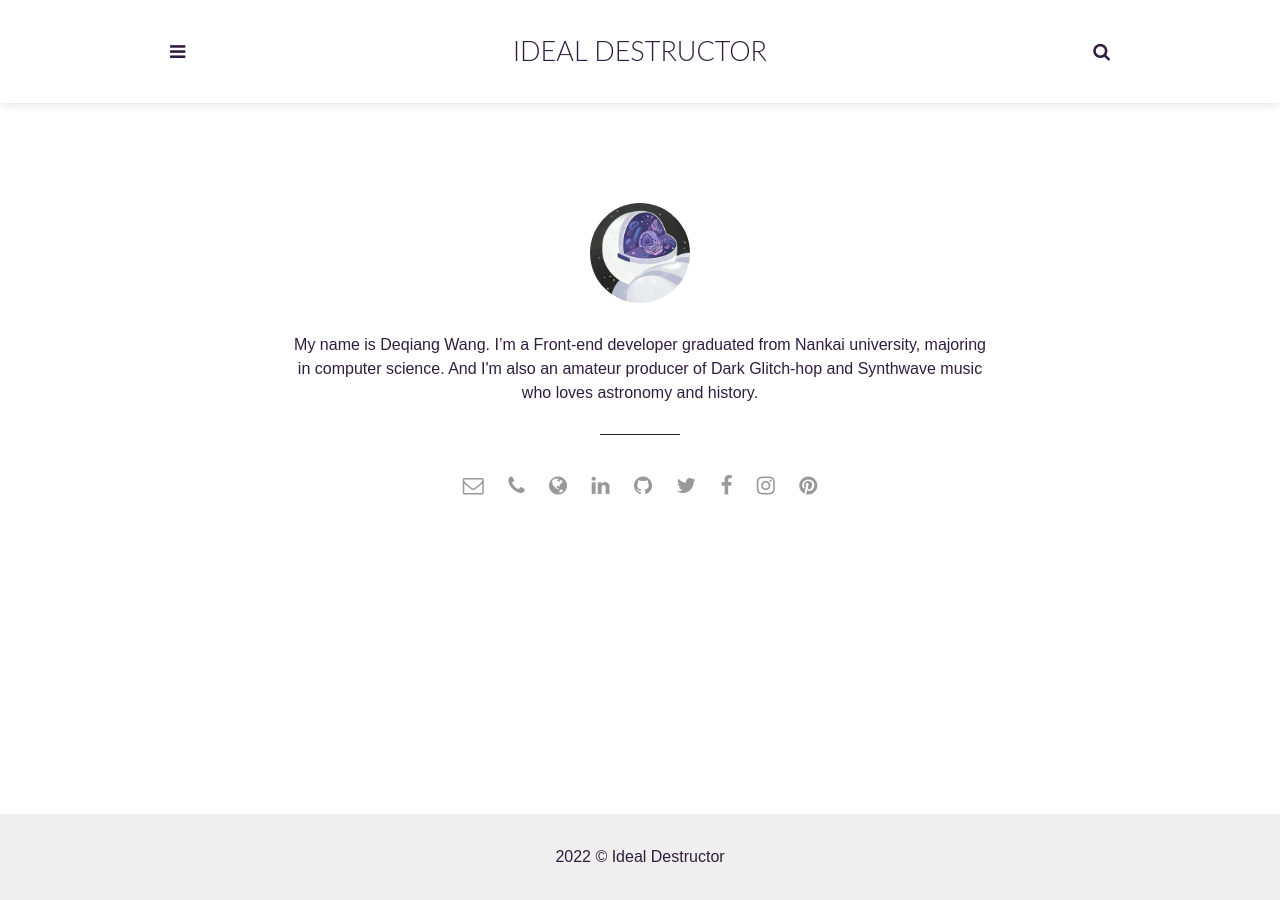
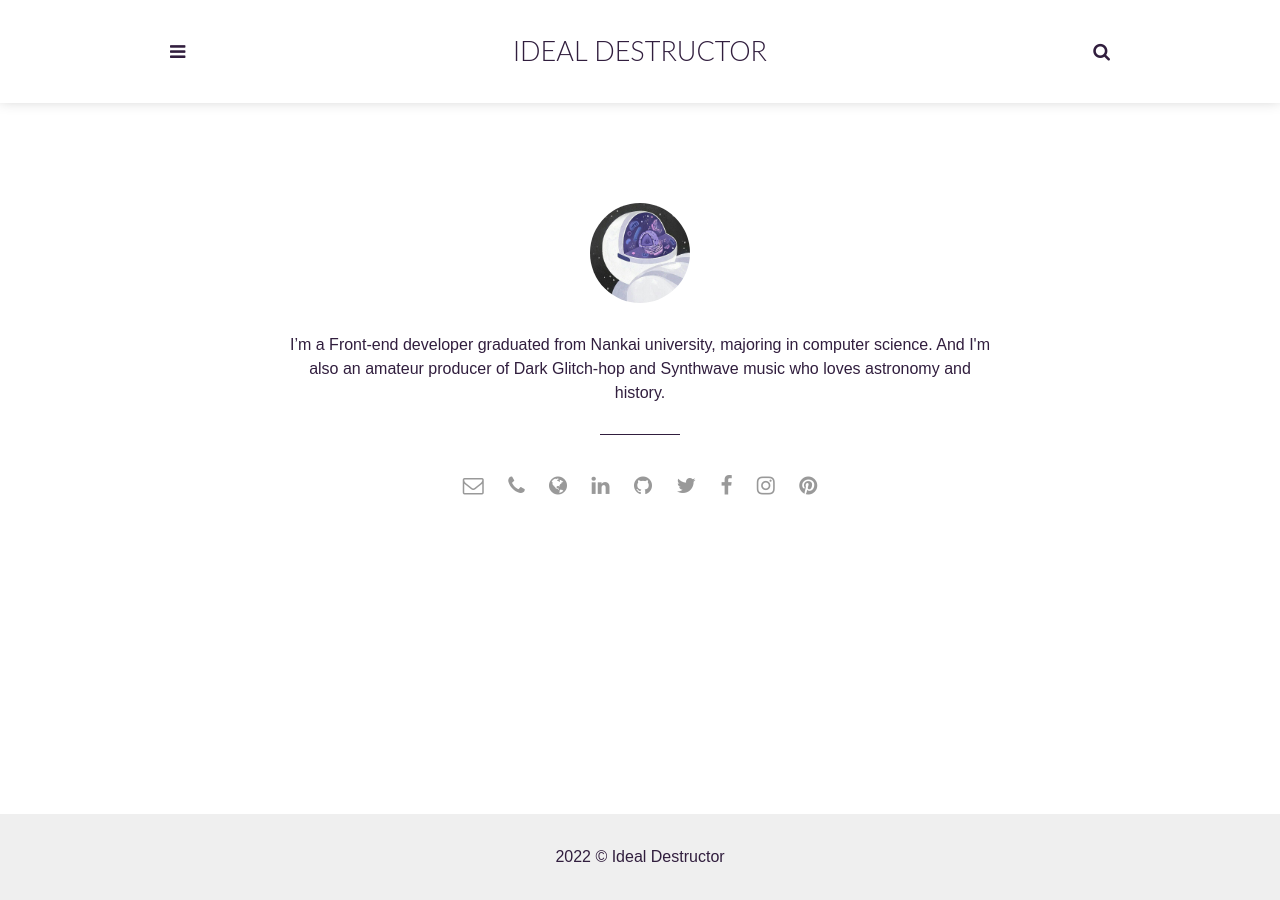
Before and after one commit to IdealDestructor/product, a Jekyll site: the page built from _pages/about.html, in a window 1280 px wide. Built offline with Jekyll 4.4.1, drawn with Linux system fonts in a browser that asks for light colours; some web fonts are replaced.

Commit message:
Update _config.yml

```diff
--- a/_config.yml
+++ b/_config.yml
@@ -6,17 +6,17 @@ description: > # this means to ignore newlines until "baseurl:"
   Google search results) and in your feed.xml site description.
 permalink: ':title/'
 baseurl: "" # the subpath of your site, e.g. /blog
-url: "https://lab.idealdestructor.com" # the base hostname & protocol for your site, e.g. http://example.com
+url: "https://idealdestructor.gtihub.io/lab" # the base hostname & protocol for your site, e.g. http://example.com
 
 # Author settings
 author: Ideal Destructor # add your name
 author-pic: francis.jpg
-about-author: My name is Deqiang Wang. I’m a Front-end developer graduated from Nankai university, majoring in computer science. And I'm also an amateur producer of Dark Glitch-hop and Synthwave music who loves astronomy and history.
+about-author: I’m a Front-end developer graduated from Nankai university, majoring in computer science. And I'm also an amateur producer of Dark Glitch-hop and Synthwave music who loves astronomy and history.
 
 # Contact links
 email:
 phone: +86
-website: idealdestructor.com
+website: idealdestructor.github.io
 linkedin:
 github: idealdestructor # Add your Github handle
 twitter: idealdestructor # Add your Twitter handle
```
